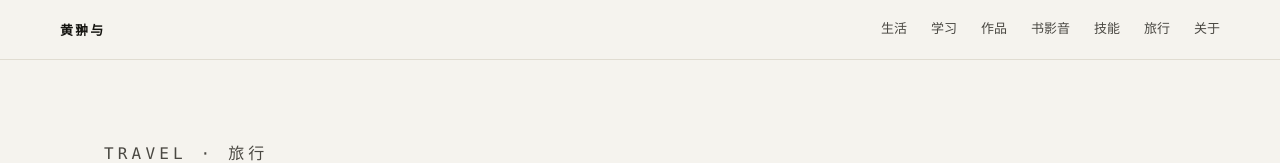
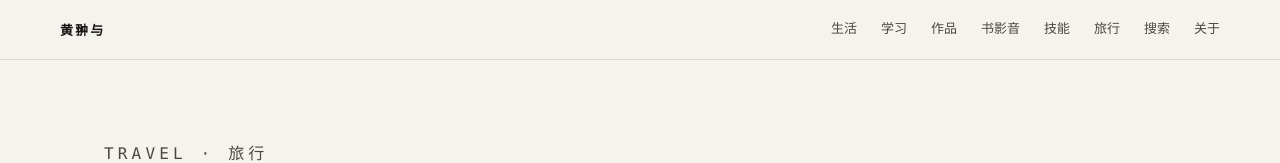
Before and after one commit to 041206hcy/my-portfolio, a website: page public/travel.html in a window 1280 px wide. Shown: the top 163 px of the page. Drawn offline with Linux system fonts and the light colour scheme; no server answers.

Commit message:
feat(b4): 检索类交互（标签云/年表/搜索建议/视图切换 + 全站检索页）

```diff
--- a/public/travel.html
+++ b/public/travel.html
@@ -31,6 +31,7 @@
       <a href="/media">书影音</a>
       <a href="/skill">技能</a>
       <a href="/travel" aria-current="page">旅行</a>
+      <a href="/search">搜索</a>
       <a href="/about">关于</a>
     </nav>
   </div>
```
